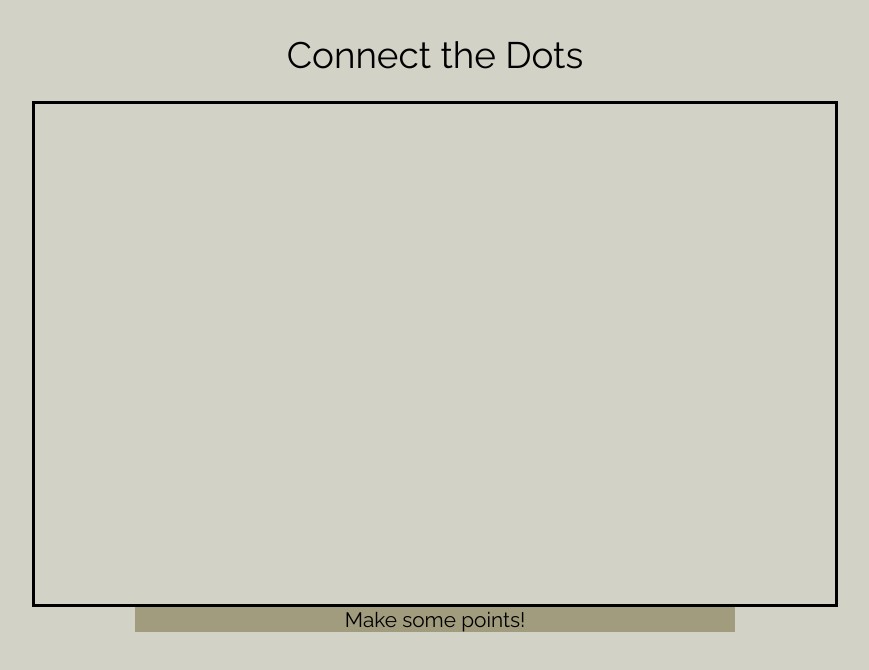
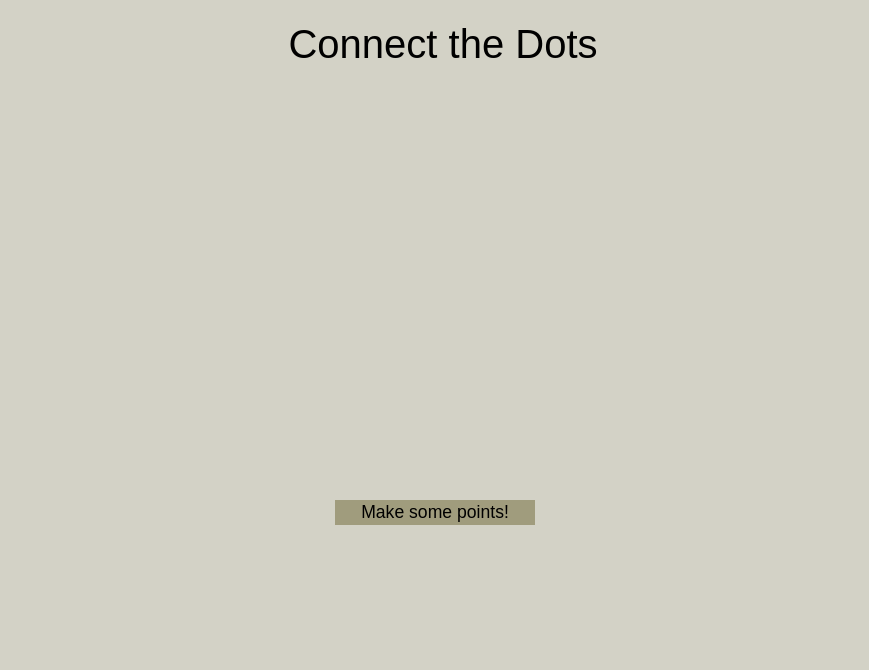
Before and after one commit to edwardsCam/Connect-the-Dots, a plain HTML site: page index.html in a window 1280 px wide. Shown: the whole page, without its empty margins (205-1074 px from the left). Drawn offline with nearby package versions, Linux system fonts and the light colour scheme.

Commit message:
Canvas is fullscreen

```diff
--- a/index.html
+++ b/index.html
@@ -14,8 +14,7 @@
 
 <body>
     <div class="container">
-        <div class="title"><h1>Connect the Dots</h1></div>
-        <canvas id="canvas" width="800" height="500"></canvas>
+        <canvas id="canvas"></canvas>
         <div class="button" id="button"><h2>Make some points!</h2></div>
     </div>
 </body>
--- a/scripts/input.js
+++ b/scripts/input.js
@@ -8,13 +8,13 @@ $(document).ready(function() {
     $("#button").hover(function() {
         if (solve_enabled) {
             $(this).stop().animate({
-                width: '700px'
+                width: '300px'
             }, 500);
         }
     }, function() {
         if (solve_enabled) {
             $(this).stop().animate({
-                width: '600px'
+                width: '200px'
             }, 500);
         }
     });
@@ -40,8 +40,11 @@ $(document).ready(function() {
     });
 
     var canvas = document.getElementById('canvas');
-    canvas.style.border = "black 3px solid";
     ctx = canvas.getContext('2d');
+    ctx.canvas.width = window.innerWidth;
+    ctx.canvas.height = window.innerHeight
     ctx.FillStyle = "rgb(255,255,255)";
+    ctx.font="40px Arial";
+    ctx.textAlign="center";
 
 });
--- a/scripts/main.js
+++ b/scripts/main.js
@@ -25,13 +25,14 @@ function IsButtonEnabled() {
         document.getElementById('button').innerHTML = '<h2>Make some points!</h2>';
         $("#button").stop().animate({
             height: '25px',
-            width: '600px'
+            width: '200px'
         }, 500);
     }
 }
 
 function Render() {
     wipeCanvas();
+    ctx.fillText("Connect the Dots",ctx.canvas.width/2,50);
     for (var i = 0; i < points.length; i++) {
         var p = points[i];
         if (p.drawn) {
--- a/style/main.css
+++ b/style/main.css
@@ -3,36 +3,24 @@ body {
     background: #D3D2C6;
 }
 canvas {
-    padding-left: 0;
-    padding-right: 0;
-    margin-left: auto;
-    margin-right: auto;
-    display: block;
-}
-h1 {
-    font-family: 'Raleway', Helvetica, sans-serif;
-    font-size: 2.3rem;
-    font-weight: 500;
+    position: absolute;
 }
 h2 {
-    font-family: 'Raleway', Helvetica, sans-serif;
-    font-size: 1.3rem;
-    font-weight: 400;
+    font-family: 'Arial', Arial, sans-serif;
+    font-size: 1.1rem;
+    font-weight: 100;
 }
 .button {
     background: #A09C7D;
-    height: 25px;
-    width: 600px;
+    position: absolute;
     margin-left: auto;
     margin-right: auto;
+    left: 0;
+    right: 0;
+    top: 500px;
+    height: 25px;
+    width: 200px;
     display: flex;
     justify-content: center;
     align-items: center;
 }
-.title {
-    margin-left: auto;
-    margin-right: auto;
-    display: flex;
-    justify-content: center;
-    align-items: center;
-}
```
